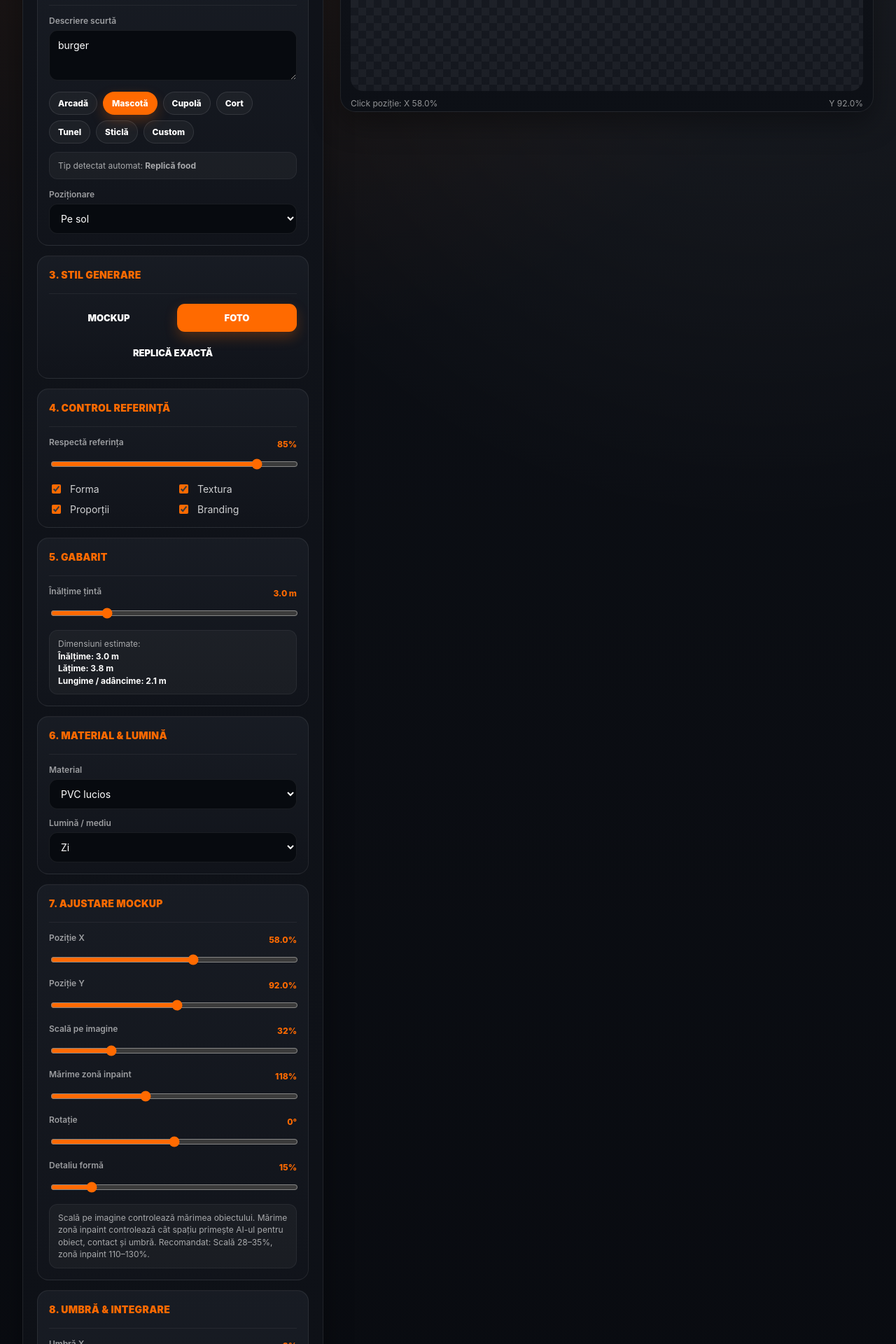
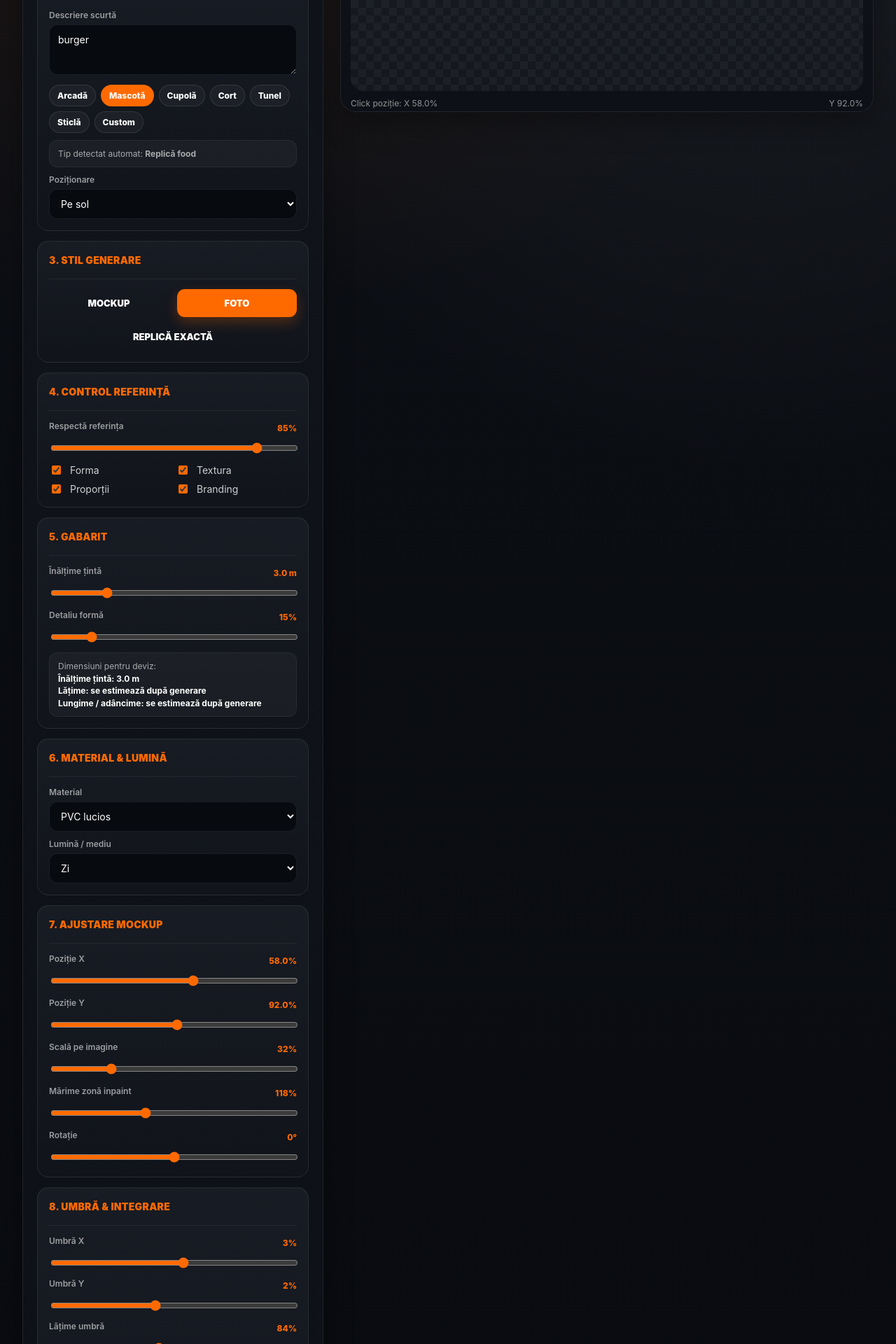
Before and after one commit to aztecinflatables/aztec-ai-configurator, a Next.js app: page / in a window 1280 px wide. Shown: the part 620-2540 px from the top of the page at 70% size. Built offline with nearby package versions, Linux system fonts and the light colour scheme.

Commit message:
Update page.tsx

```diff
--- a/app/page.tsx
+++ b/app/page.tsx
@@ -94,15 +94,7 @@ function cleanUserPrompt(value: string) {
 function resolveClientProductType(userPrompt: string, selectedType: ProductType): ApiProductType {
     const prompt = normalizeText(userPrompt);
 
-    if (
-        containsAny(prompt, [
-            "arcada",
-            "arch",
-            "poarta",
-            "portal",
-            "intrare",
-        ])
-    ) {
+    if (containsAny(prompt, ["arcada", "arch", "poarta", "portal", "intrare"])) {
         return "Arcadă";
     }
 
@@ -432,6 +424,9 @@ export default function Page() {
     const [respectBranding, setRespectBranding] = useState(true);
 
     const [heightM, setHeightM] = useState(3);
+    const [hasGeneratedSimulation, setHasGeneratedSimulation] = useState(false);
+    const [estimatedWidthM, setEstimatedWidthM] = useState<number | null>(null);
+    const [estimatedDepthM, setEstimatedDepthM] = useState<number | null>(null);
 
     const [material, setMaterial] = useState<MaterialMode>("PVC lucios");
     const [lighting, setLighting] = useState("Zi");
@@ -486,6 +481,9 @@ export default function Page() {
         setResultSceneUrl(null);
         setMaskDebugUrl(null);
         setError(null);
+        setHasGeneratedSimulation(false);
+        setEstimatedWidthM(null);
+        setEstimatedDepthM(null);
     };
 
     const fileToBase64 = (file: File): Promise<string> => {
@@ -739,6 +737,9 @@ export default function Page() {
                 });
 
                 setOverlayUrl(proceduralUrl);
+                setHasGeneratedSimulation(true);
+                setEstimatedWidthM(derived.widthM);
+                setEstimatedDepthM(derived.depthM);
                 setLoading(false);
                 return;
             }
@@ -766,7 +767,7 @@ export default function Page() {
                     selectedUiProductType: selectedProductType,
                     placementMode,
                     generateMode,
-                    renderPipeline: generateMode === "rapid" ? "overlay" : "inpaint",
+                    renderPipeline: generateMode === "replica" ? "inpaint" : "overlay",
                     referenceControl: {
                         respectReference,
                         respectShape,
@@ -816,9 +817,17 @@ export default function Page() {
             if (data.compositedUrl || data.resultSceneUrl || data.finalImageUrl) {
                 setResultSceneUrl(data.compositedUrl || data.resultSceneUrl || data.finalImageUrl);
                 setOverlayUrl(null);
+
+                setHasGeneratedSimulation(true);
+                setEstimatedWidthM(derived.widthM);
+                setEstimatedDepthM(derived.depthM);
             } else if (data.overlayUrl) {
                 setOverlayUrl(data.overlayUrl);
                 setResultSceneUrl(null);
+
+                setHasGeneratedSimulation(true);
+                setEstimatedWidthM(derived.widthM);
+                setEstimatedDepthM(derived.depthM);
             } else {
                 throw new Error("API-ul nu a returnat un rezultat valid.");
             }
@@ -861,7 +870,7 @@ export default function Page() {
                                 onChange={handleSceneUpload}
                             />
 
-                            <div className="aztec-label" style={{ marginTop: 14 }}>
+                            <div className="aztec-label" style={{ marginTop: 10 }}>
                                 Imagine referință produs
                             </div>
                             <input
@@ -871,7 +880,7 @@ export default function Page() {
                                 onChange={handleRefUpload}
                             />
 
-                            <div className="aztec-label" style={{ marginTop: 14 }}>
+                            <div className="aztec-label" style={{ marginTop: 10 }}>
                                 Logo / print / textură custom
                             </div>
                             <input
@@ -902,7 +911,7 @@ export default function Page() {
                                 placeholder="Ex: burger, arcadă AZTEC, mascotă urs, sticlă de suc..."
                             />
 
-                            <div style={{ display: "flex", flexWrap: "wrap", gap: 8, marginTop: 12 }}>
+                            <div style={{ display: "flex", flexWrap: "wrap", gap: 7, marginTop: 10 }}>
                                 {(
                                     [
                                         "Arcadă",
@@ -933,13 +942,10 @@ export default function Page() {
                                                     : "rgba(255,255,255,0.04)",
                                                 color: "white",
                                                 borderRadius: 999,
-                                                padding: "8px 12px",
+                                                padding: "7px 11px",
                                                 cursor: "pointer",
                                                 fontWeight: 800,
                                                 fontSize: 12,
-                                                boxShadow: active
-                                                    ? "0 8px 18px rgba(255,106,0,0.25)"
-                                                    : "none",
                                             }}
                                         >
                                             {chip}
@@ -948,11 +954,11 @@ export default function Page() {
                                 })}
                             </div>
 
-                            <div className="aztec-info-box" style={{ marginTop: 12 }}>
+                            <div className="aztec-info-box" style={{ marginTop: 10 }}>
                                 Tip detectat automat: <strong>{effectiveProductType}</strong>
                             </div>
 
-                            <div className="aztec-label" style={{ marginTop: 14 }}>
+                            <div className="aztec-label" style={{ marginTop: 10 }}>
                                 Poziționare
                             </div>
 
@@ -1026,7 +1032,7 @@ export default function Page() {
                                         ? "aztec-tab aztec-tab-active"
                                         : "aztec-tab"
                                 }
-                                style={{ width: "100%", marginTop: 10 }}
+                                style={{ width: "100%", marginTop: 8 }}
                             >
                                 REPLICĂ EXACTĂ
                             </button>
@@ -1062,8 +1068,8 @@ export default function Page() {
                                 style={{
                                     display: "grid",
                                     gridTemplateColumns: "1fr 1fr",
-                                    gap: 10,
-                                    marginTop: 14,
+                                    gap: 8,
+                                    marginTop: 10,
                                 }}
                             >
                                 <label className="aztec-checkbox-row">
@@ -1147,15 +1153,38 @@ export default function Page() {
                                 }}
                             />
 
-                            <div className="aztec-info-box" style={{ marginTop: 12 }}>
-                                Dimensiuni estimate:
+                            <div className="aztec-slider-header" style={{ marginTop: 12 }}>
+                                <div className="aztec-label">Detaliu formă</div>
+                                <div className="aztec-slider-value">{shapeDetail}%</div>
+                            </div>
+
+                            <input
+                                className="aztec-slider"
+                                type="range"
+                                min={0}
+                                max={100}
+                                value={shapeDetail}
+                                onChange={(e) => {
+                                    setShapeDetail(Number(e.target.value));
+                                    clearResults();
+                                }}
+                            />
+
+                            <div className="aztec-info-box" style={{ marginTop: 10 }}>
+                                Dimensiuni pentru deviz:
                                 <br />
                                 <strong style={{ color: "#FFFFFF" }}>
-                                    Înălțime: {heightM.toFixed(1)} m
+                                    Înălțime țintă: {heightM.toFixed(1)} m
                                     <br />
-                                    Lățime: {derived.widthM.toFixed(1)} m
+                                    Lățime:{" "}
+                                    {hasGeneratedSimulation && estimatedWidthM !== null
+                                        ? `${estimatedWidthM.toFixed(1)} m`
+                                        : "se estimează după generare"}
                                     <br />
-                                    Lungime / adâncime: {derived.depthM.toFixed(1)} m
+                                    Lungime / adâncime:{" "}
+                                    {hasGeneratedSimulation && estimatedDepthM !== null
+                                        ? `${estimatedDepthM.toFixed(1)} m`
+                                        : "se estimează după generare"}
                                 </strong>
                             </div>
                         </div>
@@ -1185,7 +1214,7 @@ export default function Page() {
                                 <option>Outdoor heavy-duty</option>
                             </select>
 
-                            <div className="aztec-label" style={{ marginTop: 12 }}>
+                            <div className="aztec-label" style={{ marginTop: 10 }}>
                                 Lumină / mediu
                             </div>
                             <select
@@ -1256,7 +1285,7 @@ export default function Page() {
                                 }}
                             />
 
-                            <div className="aztec-slider-header" style={{ marginTop: 14 }}>
+                            <div className="aztec-slider-header" style={{ marginTop: 12 }}>
                                 <div className="aztec-label">Poziție Y</div>
                                 <div className="aztec-slider-value">{posY.toFixed(1)}%</div>
                             </div>
@@ -1274,7 +1303,7 @@ export default function Page() {
                                 }}
                             />
 
-                            <div className="aztec-slider-header" style={{ marginTop: 14 }}>
+                            <div className="aztec-slider-header" style={{ marginTop: 12 }}>
                                 <div className="aztec-label">Scală pe imagine</div>
                                 <div className="aztec-slider-value">{overlayScale}%</div>
                             </div>
@@ -1291,7 +1320,7 @@ export default function Page() {
                                 }}
                             />
 
-                            <div className="aztec-slider-header" style={{ marginTop: 14 }}>
+                            <div className="aztec-slider-header" style={{ marginTop: 12 }}>
                                 <div className="aztec-label">Mărime zonă inpaint</div>
                                 <div className="aztec-slider-value">{inpaintAreaScale}%</div>
                             </div>
@@ -1308,7 +1337,7 @@ export default function Page() {
                                 }}
                             />
 
-                            <div className="aztec-slider-header" style={{ marginTop: 14 }}>
+                            <div className="aztec-slider-header" style={{ marginTop: 12 }}>
                                 <div className="aztec-label">Rotație</div>
                                 <div className="aztec-slider-value">{rotation}°</div>
                             </div>
@@ -1324,29 +1353,6 @@ export default function Page() {
                                     clearResults();
                                 }}
                             />
-
-                            <div className="aztec-slider-header" style={{ marginTop: 14 }}>
-                                <div className="aztec-label">Detaliu formă</div>
-                                <div className="aztec-slider-value">{shapeDetail}%</div>
-                            </div>
-
-                            <input
-                                className="aztec-slider"
-                                type="range"
-                                min={0}
-                                max={100}
-                                value={shapeDetail}
-                                onChange={(e) => {
-                                    setShapeDetail(Number(e.target.value));
-                                    clearResults();
-                                }}
-                            />
-
-                            <div className="aztec-info-box" style={{ marginTop: 12 }}>
-                                Scală pe imagine controlează mărimea obiectului. Mărime zonă inpaint
-                                controlează cât spațiu primește AI-ul pentru obiect, contact și umbră.
-                                Recomandat: Scală 28–35%, zonă inpaint 110–130%.
-                            </div>
                         </div>
                     </section>
 
@@ -1371,7 +1377,7 @@ export default function Page() {
                                 ["Temperatură obiect", objectWarmth, setObjectWarmth, -60, 80, ""],
                                 ["Opacitate obiect", objectOpacity, setObjectOpacity, 10, 100, "%"],
                             ].map(([label, value, setter, min, max, unit]) => (
-                                <div key={String(label)} style={{ marginTop: 14 }}>
+                                <div key={String(label)} style={{ marginTop: 10 }}>
                                     <div className="aztec-slider-header">
                                         <div className="aztec-label">{label as string}</div>
                                         <div className="aztec-slider-value">
```
